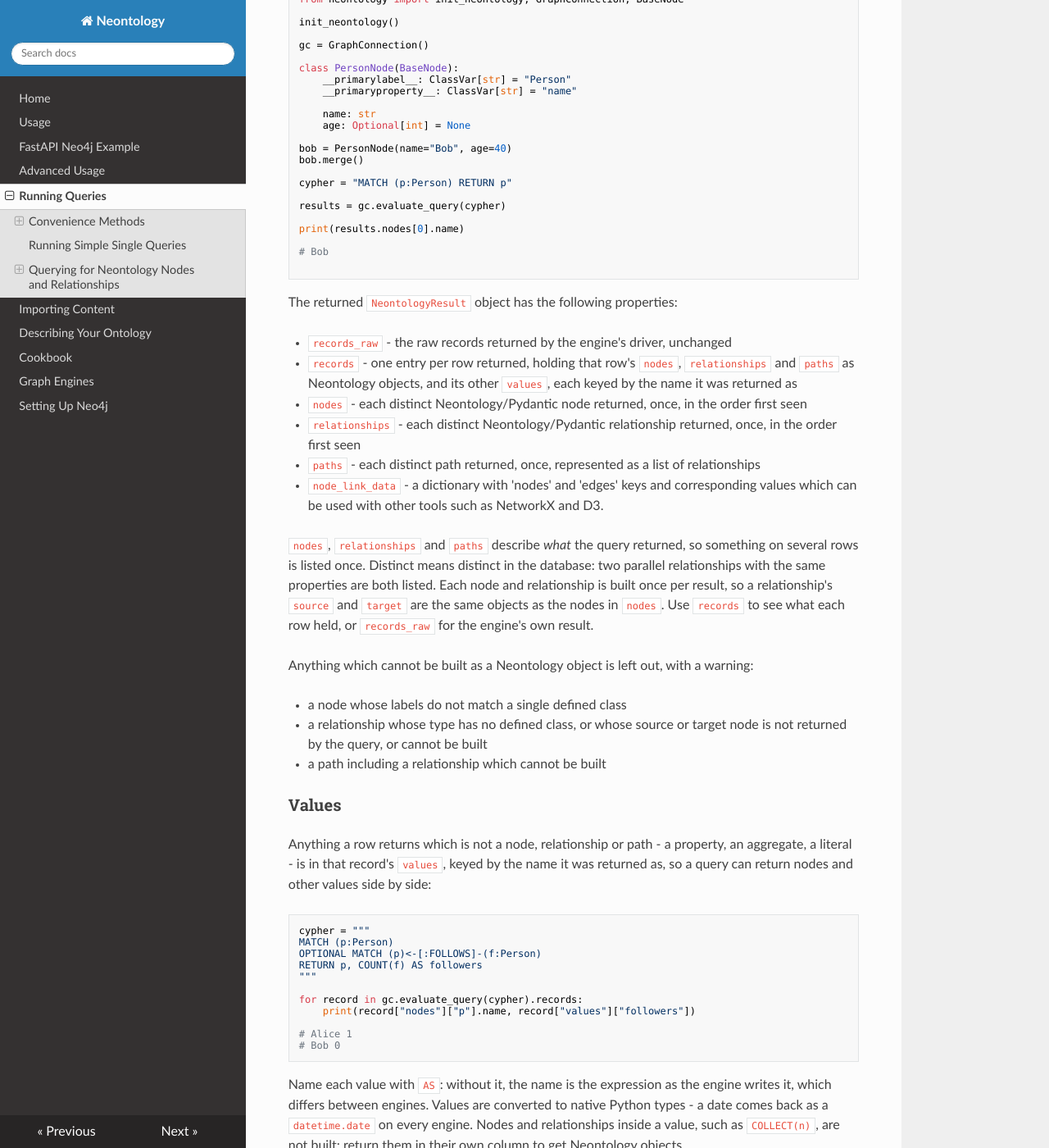
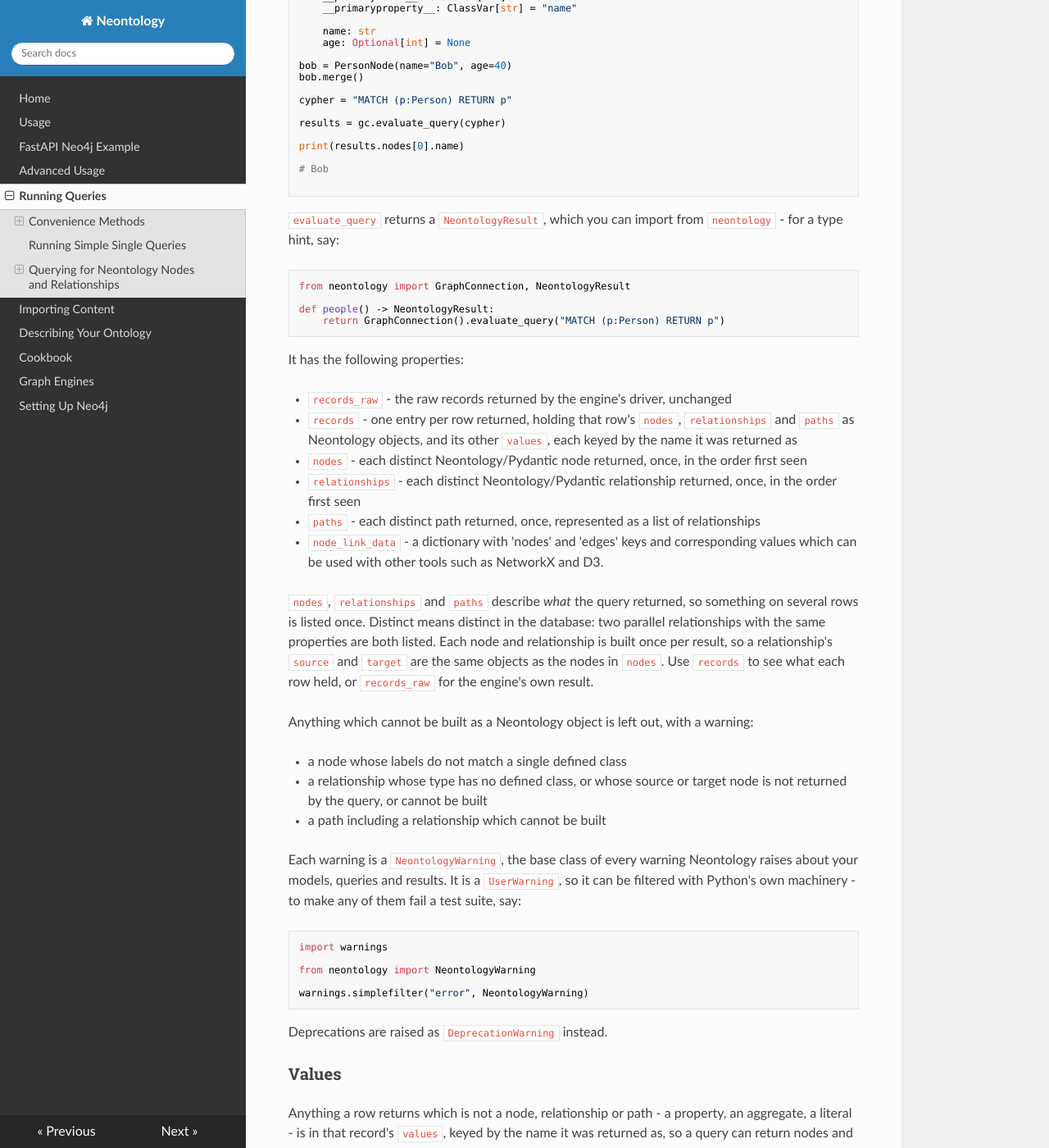
Before and after one commit to ontolocy/neontology, an MkDocs documentation site: the page built from docs/queries.md, in a window 1280 px wide and 1400 px high, scrolled down 3904 px. Shown: the whole window at 82% size. Built offline with MkDocs 1.6.1, drawn with Linux system fonts in a browser that asks for light colours; nearby versions of some CDN libraries; some of the changed text lies outside the part shown.

Commit message:
act on the v3 review: stable engines, public result and warning types
Follow-ups from the initial v3 review which were still open.

No longer experimental:

- the Memgraph, NetworkX and LadybugDB engines, and running queries, are no
  longer described as experimental in the README or docs. Swappable backends
  are a mature feature, and the capability matrix states what each engine
  supports
- a changelog entry and CLAUDE.md both said only NetworkX diverges, and
  CLAUDE.md that its supported set was empty. Neo4j and Memgraph support every
  capability; NetworkX and LadybugDB are where engines differ

Public types:

- NeontologyResult, what evaluate_query returns, is exported from the package
  root, and the query docs say so, with a type hint as the example
- NeontologyWarning(UserWarning) is the base class of every warning Neontology
  raises about models, queries and results, so they can be filtered as a
  class. The result-building warnings and NetworkX's used to be bare
  UserWarnings, filterable only by message; DuplicateLabelWarning and
  InheritedLabelWarning now subclass it. Deprecations stay DeprecationWarnings.
  Each is still a UserWarning, so nothing filtering on that changes

Merging a relationship on NetworkX, matched on a property other than the
primary one:

- the lookup ignored labels, so a node of another class holding the same value
  could be picked. It now considers only nodes carrying the relationship's
  label, as MATCH does - stated for every engine in the engine contract
- an end that was not found kept its lookup value as though it were a primary
  property, so it could connect to whichever node had that primary property
  value. It is now left out
- its warning said "Source node" for a missing target too

Co-Authored-By: Claude Opus 5.5 <noreply@anthropic.com>

````diff
--- a/docs/queries.md
+++ b/docs/queries.md
@@ -1,9 +1,6 @@
 # Queries
 
-Neontology has limited support for running cypher/GQL queries against the connected graph database.
-
-!!! EXPERIMENTAL
-    Some of these features are still experimental so may change in the future.
+Neontology runs cypher/GQL queries against the connected graph database, and can build what they return into your models.
 
 For large or complex queries, data science or visualization/exploration, consider using a native driver or built-in interface (like Neo4j Browser/Bloom or Memgraph Lab).
 
@@ -207,7 +204,17 @@ print(results.nodes[0].name)
 
 ```
 
-The returned `NeontologyResult` object has the following properties:
+`evaluate_query` returns a `NeontologyResult`, which you can import from `neontology` - for
+a type hint, say:
+
+```python
+from neontology import GraphConnection, NeontologyResult
+
+def people() -> NeontologyResult:
+    return GraphConnection().evaluate_query("MATCH (p:Person) RETURN p")
+```
+
+It has the following properties:
 
 - `records_raw` - the raw records returned by the engine's driver, unchanged
 - `records` - one entry per row returned, holding that row's `nodes`, `relationships` and `paths` as Neontology objects, and its other `values`, each keyed by the name it was returned as
@@ -229,6 +236,20 @@ Anything which cannot be built as a Neontology object is left out, with a warnin
 - a relationship whose type has no defined class, or whose source or target node is not
   returned by the query, or cannot be built
 - a path including a relationship which cannot be built
+
+Each warning is a `NeontologyWarning`, the base class of every warning Neontology raises
+about your models, queries and results. It is a `UserWarning`, so it can be filtered with
+Python's own machinery - to make any of them fail a test suite, say:
+
+```python
+import warnings
+
+from neontology import NeontologyWarning
+
+warnings.simplefilter("error", NeontologyWarning)
+```
+
+Deprecations are raised as `DeprecationWarning` instead.
 
 ### Values
 
--- a/src/neontology/__init__.py
+++ b/src/neontology/__init__.py
@@ -8,6 +8,7 @@ from .graphengines.capabilities import Capability, CapabilityNotSupportedError
 from .graphengines.dbschema import Constraint, ConstraintType, Index, Table
 from .graphengines.memgraphengine import MemgraphConfig
 from .graphengines.neo4jengine import Neo4jConfig
+from .neontologywarning import NeontologyWarning
 from .registry import (
     DuplicateLabelError,
     DuplicateLabelWarning,
@@ -15,6 +16,7 @@ from .registry import (
     Registry,
     registry,
 )
+from .result import NeontologyResult
 from .schema import get_ontology_schema
 from .utils import (
     auto_constrain_neo4j,
@@ -53,8 +55,11 @@ __all__ = [
     "DuplicateLabelWarning",
     "InheritedLabelWarning",
     "DuplicateLabelError",
+    "NeontologyWarning",
     # Describing the ontology
     "get_ontology_schema",
+    # Query results
+    "NeontologyResult",
     # GQL
     "GQLIdentifier",
     "gql_identifier_adapter",
````
Also changed, not shown: CHANGELOG.md (+5 -1 lines), CLAUDE.md (+3 -2 lines), README.md (+3 -5 lines), docs/advanced-usage.md (+3 -3 lines), docs/graph-engines.md (+2 -5 lines), docs/index.md (+1 -1 lines), 11 other files.
